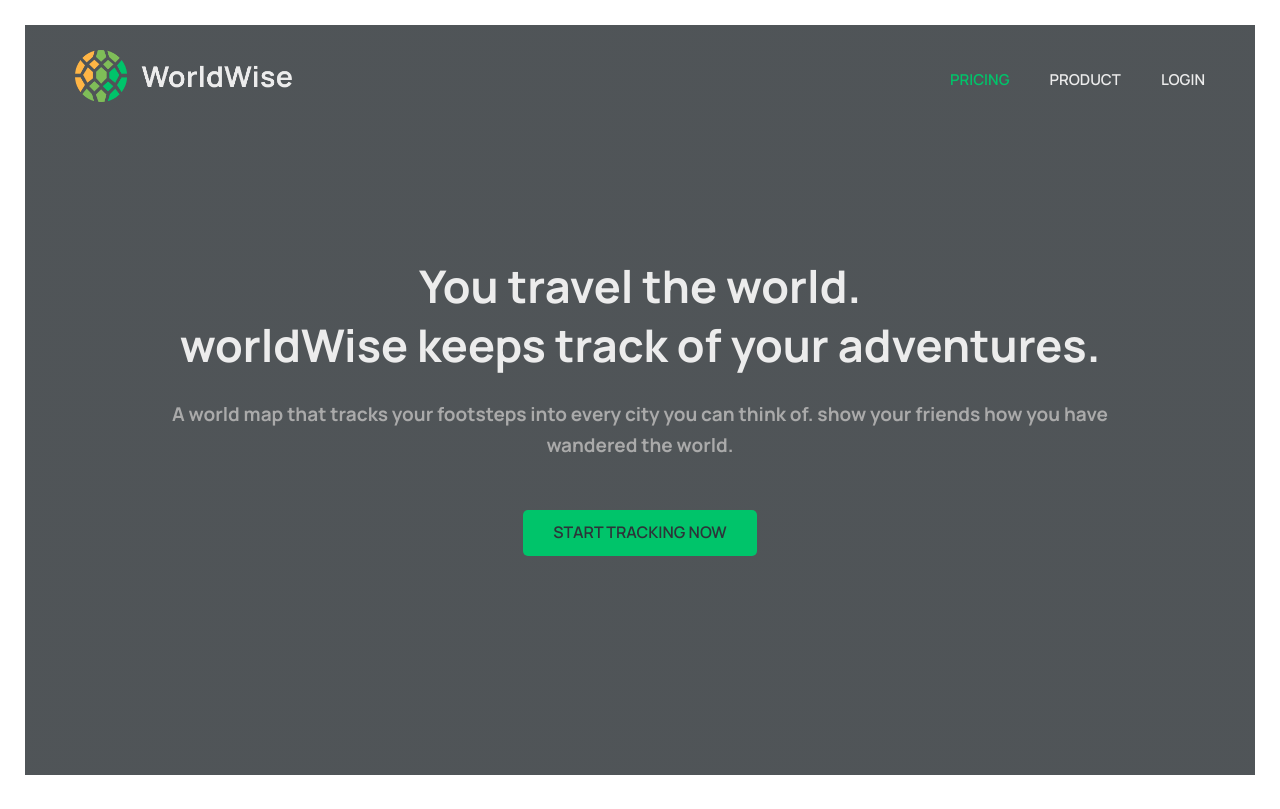
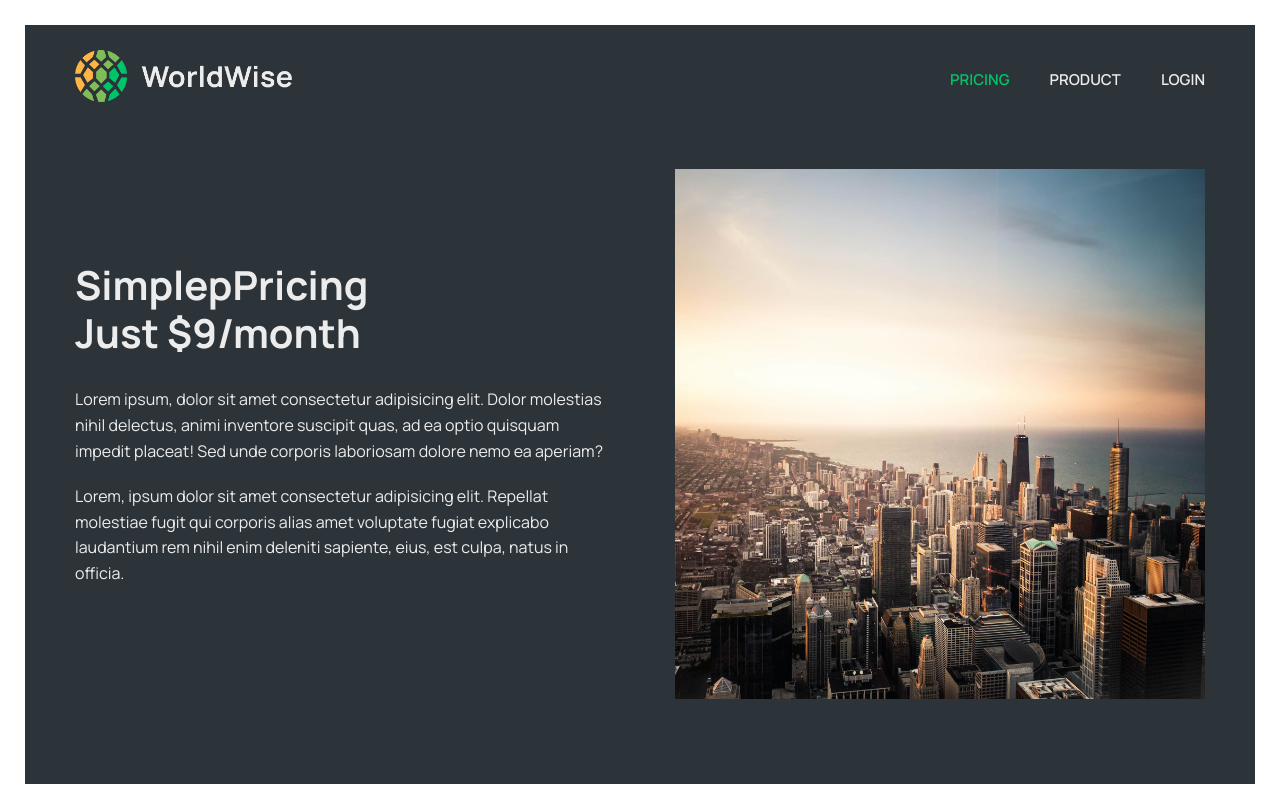
Before and after one commit to Mohammed3ohammed/WorldWise, a React (Vite) app: page /pricing in a window 1280 px wide. Built offline with nearby package versions, Linux system fonts and the light colour scheme.

Commit message:
Add Product and Pricing pages with PageNav and styling

```diff
--- a/src/App.jsx
+++ b/src/App.jsx
@@ -1,10 +1,18 @@
-import { BrowserRouter } from "react-router-dom";
+import { BrowserRouter, Route, Routes } from "react-router-dom";
 import Homepage from "./pages/Homepage";
+import Pricing from "./pages/Pricing";
+import Login from "./pages/Login";
+import Product from "./pages/Product";
 
  function App() {
   return (
     <BrowserRouter>
-       <Homepage />
+      <Routes>
+        <Route  index element={<Homepage />}  />
+        <Route path="product" element={<Product />} />
+        <Route path="pricing" element={<Pricing />} />
+        <Route path="login" element={<Login />} />
+      </Routes>
     </BrowserRouter>
   )
 }
--- a/src/pages/Pricing.jsx
+++ b/src/pages/Pricing.jsx
@@ -1,9 +1,23 @@
+import PageNav from "../components/PageNav"
+import styles from "./Product.module.css";
 
+export default  function Pricing() {
+  return (
+    <main className={styles.product}>
+      <PageNav />
 
-function Pricing() {
-  return (
-    <div>Pricing</div>
+      <section>
+        <div>
+          <h2>SimplepPricing <br /> Just $9/month</h2>
+          <p>
+            Lorem ipsum, dolor sit amet consectetur adipisicing elit. Dolor molestias nihil delectus, animi inventore suscipit quas, ad ea optio quisquam impedit placeat! Sed unde corporis laboriosam dolore nemo ea aperiam?
+          </p>
+          <p>
+            Lorem, ipsum dolor sit amet consectetur adipisicing elit. Repellat molestiae fugit qui corporis alias amet voluptate fugiat explicabo laudantium rem nihil enim deleniti sapiente, eius, est culpa, natus in officia.
+          </p>
+        </div>
+        <img src="img-2.jpg" alt="" />
+      </section>
+    </main>
   )
 }
-
-export default Pricing
--- a/src/pages/Product.jsx
+++ b/src/pages/Product.jsx
@@ -1,9 +1,23 @@
+import PageNav from "../components/PageNav";
+import sections from "./Product.module.css";
 
+export default function Product() {
+  return (
+    <main className={sections.product}>
+      <PageNav />
 
-function Product() {
-  return (
-    <div>Product</div>
+      <section>
+        <img src="img-1.jpg" alt="" />
+        <div>
+          <h2>About WorldWide.</h2>
+          <p>Lorem ipsum dolor sit amet consectetur adipisicing elit. Doloribus facilis fugiat nam voluptatibus necessitatibus?
+            Voluptatem nostrum molestias cum magni, odio fugiat at, natus soluta eum quo adipisci ut sint excepturi!</p>
+            <p>
+              Lorem ipsum, dolor sit amet consectetur adipisicing elit. Reprehenderit, repudiandae impedit ullam voluptas amet eius nulla?
+              Temporibus repellat quaerat eaque ipsum autem pariatur hic velit sapiente, iusto nobis animi asperiores.
+            </p>
+          </div>
+      </section>
+    </main>
   )
 }
-
-export default Product
--- /dev/null
+++ b/src/pages/Product.module.css
@@ -0,0 +1,33 @@
+.product {
+    margin: 2.5rem;
+    padding: 2.5rem 5rem;
+    background-color: var(--color-dark--1);
+    min-height: calc(100vh - 5rem);
+}
+
+.product section {
+    width: clamp(80rem 80%, 90rem);
+    margin: 6rem auto;
+    display: grid;
+    grid-template-columns: 1fr 1fr;
+    gap: 7rem;
+    align-items: center;
+}
+
+.product img {
+    width: 100%;
+}
+
+.product h2 {
+    font-size: 4rem;
+    line-height: 1.2;
+    margin-bottom: 3rem;
+}
+
+.product p {
+    font-size: 1.6rem;
+    margin-bottom: 2rem;
+}
+.product section a {
+    margin-top: 2rem;
+}
```
